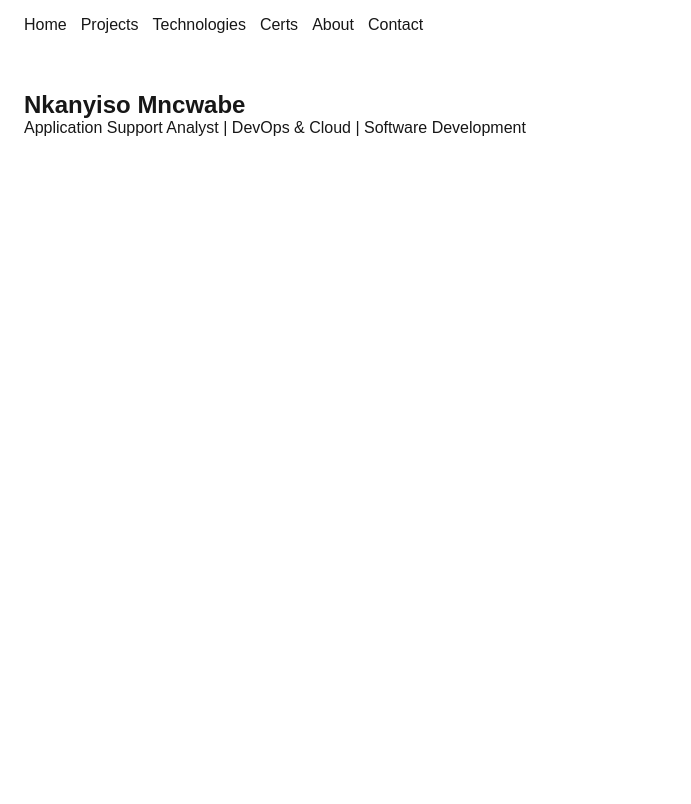
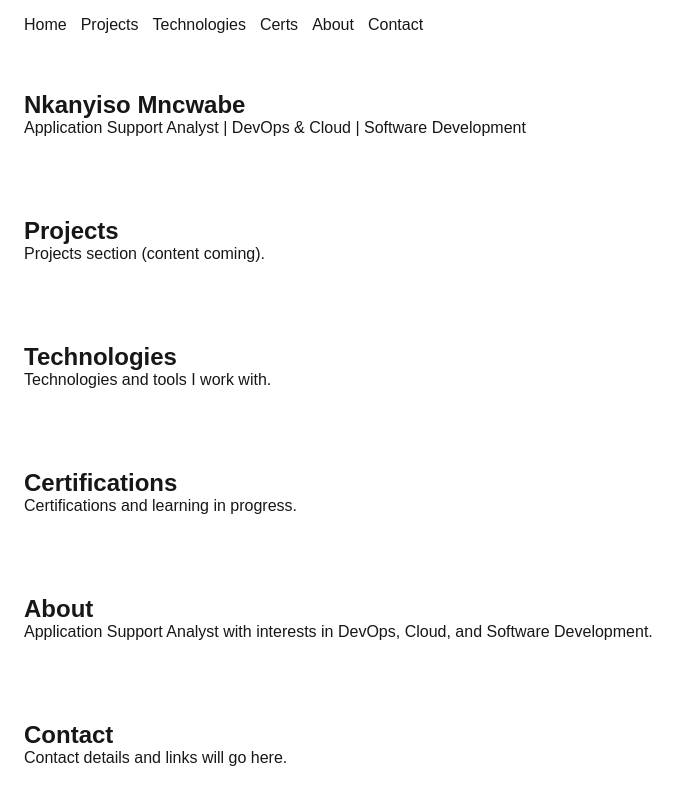
Before and after one commit to Nkany1/portfolio-v2, a Next.js app: page / in a window 1280 px wide. Shown: the top 804 px of the page, without its empty margins (0-691 px from the left). Built offline with nearby package versions, Linux system fonts and the light colour scheme.

Commit message:
refactor: add skeleton sections (projects, tech, certs, about, contact)

```diff
--- a/src/app/page.tsx
+++ b/src/app/page.tsx
@@ -1,5 +1,10 @@
 import Navbar from "@/components/layout/Navbar";
 import Hero from "@/components/sections/Hero";
+import Projects from "@/components/sections/Projects";
+import Technologies from "@/components/sections/Technologies";
+import Certifications from "@/components/sections/Certifications";
+import About from "@/components/sections/About";
+import Contact from "@/components/sections/Contact";
 
 export default function Home() {
   return (
@@ -7,6 +12,11 @@ export default function Home() {
       <Navbar />
       <main>
         <Hero />
+        <Projects />
+        <Technologies />
+        <Certifications />
+        <About />
+        <Contact />
       </main>
     </>
   );
--- a/src/components/sections/About.tsx
+++ b/src/components/sections/About.tsx
@@ -0,0 +1,11 @@
+export default function About() {
+    return (
+      <section id="about" style={{ padding: "40px 24px" }}>
+        <h2>About</h2>
+        <p>
+          Application Support Analyst with interests in DevOps, Cloud,
+          and Software Development.
+        </p>
+      </section>
+    );
+  }
--- /dev/null
+++ b/src/components/sections/Certifications.tsx
@@ -0,0 +1,8 @@
+export default function Certifications() {
+    return (
+      <section id="certifications" style={{ padding: "40px 24px" }}>
+        <h2>Certifications</h2>
+        <p>Certifications and learning in progress.</p>
+      </section>
+    );
+  }
--- a/src/components/sections/Contact.tsx
+++ b/src/components/sections/Contact.tsx
@@ -0,0 +1,8 @@
+export default function Contact() {
+    return (
+      <section id="contact" style={{ padding: "40px 24px" }}>
+        <h2>Contact</h2>
+        <p>Contact details and links will go here.</p>
+      </section>
+    );
+  }
--- a/src/components/sections/Projects.tsx
+++ b/src/components/sections/Projects.tsx
@@ -0,0 +1,8 @@
+export default function Projects() {
+    return (
+      <section id="projects" style={{ padding: "40px 24px" }}>
+        <h2>Projects</h2>
+        <p>Projects section (content coming).</p>
+      </section>
+    );
+  }
--- a/src/components/sections/Technologies.tsx
+++ b/src/components/sections/Technologies.tsx
@@ -0,0 +1,8 @@
+export default function Technologies() {
+    return (
+      <section id="technologies" style={{ padding: "40px 24px" }}>
+        <h2>Technologies</h2>
+        <p>Technologies and tools I work with.</p>
+      </section>
+    );
+  }
```
Also changed, not shown: src/components/sections/Certification.tsx (deleted).
